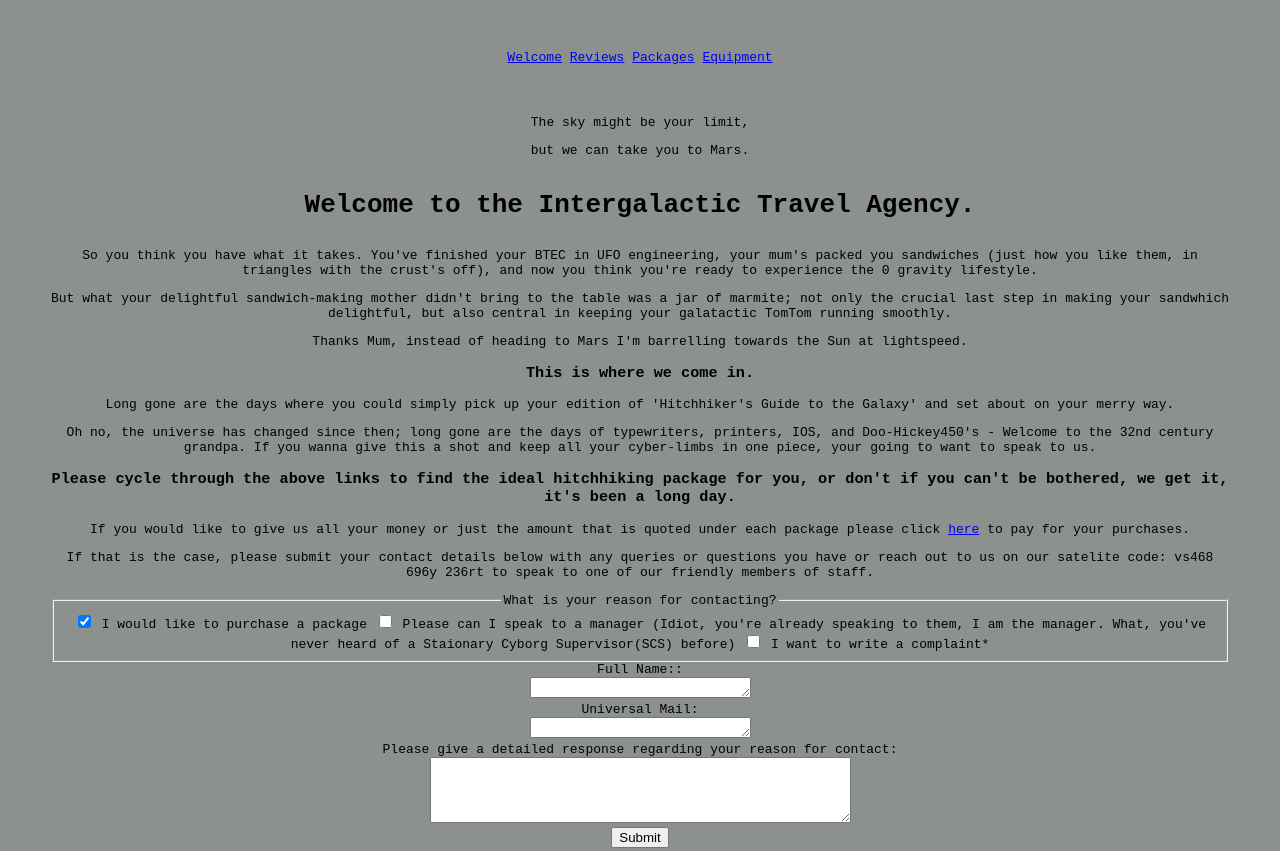
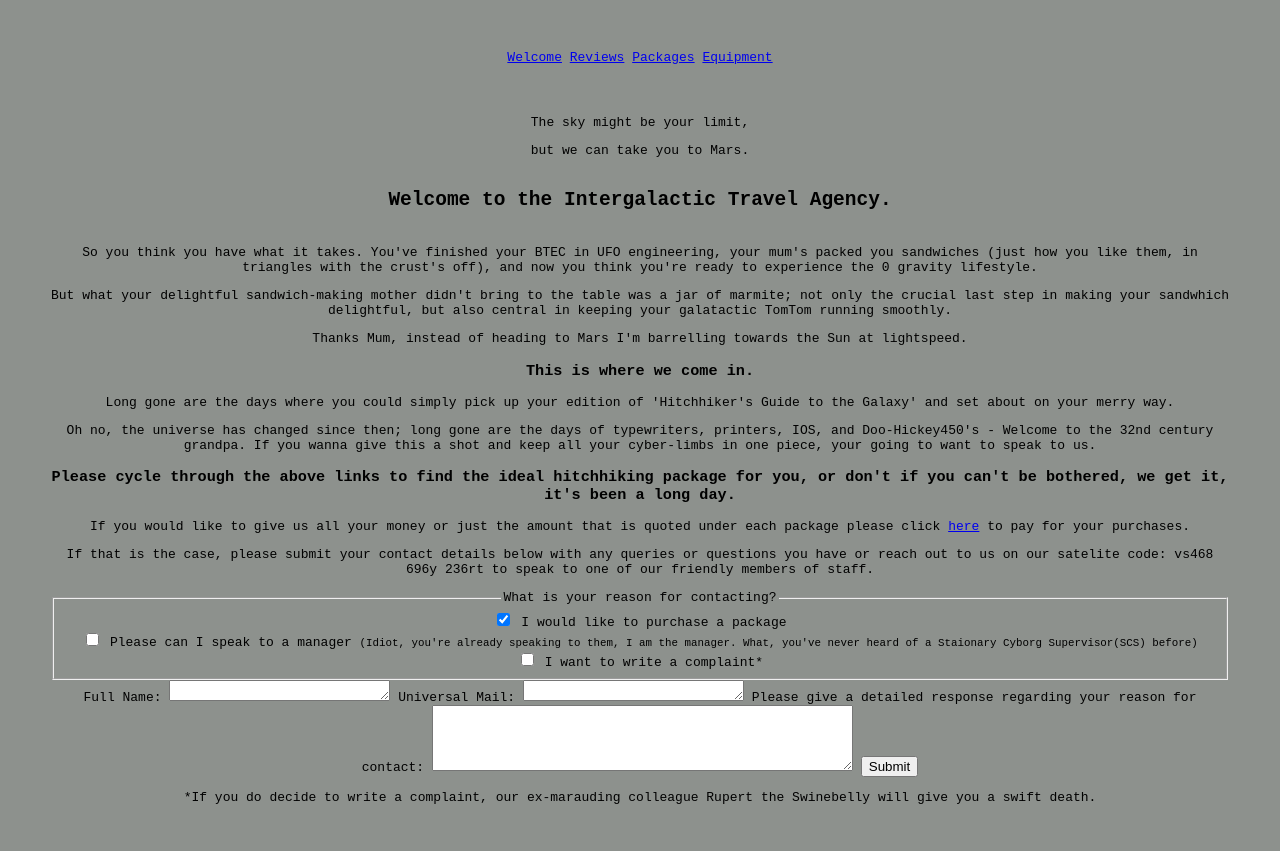
Before and after one commit to fac31/Jana-Todd, a plain HTML site: page index.html in a window 1280 px wide. Shown: the top 851 px of the page. Drawn offline with Linux system fonts and the light colour scheme; a script that the page names is missing.

Commit message:
formatting

```diff
--- a/index.html
+++ b/index.html
@@ -25,7 +25,8 @@
   </section>
 
   <main>
-    <h1>Welcome to the Intergalactic Travel Agency.</h1>
+    <section>
+      <h1 class="accent">Welcome to the Intergalactic Travel Agency.</h1>
       <p>So you think you have what it takes. You've finished your BTEC in UFO engineering, your mum's packed you
         sandwiches (just how you like them, in triangles with the crust's off), and now you think you're ready to
         experience the 0 gravity lifestyle.</p>
@@ -34,9 +35,10 @@
         crucial last step in making your sandwhich delightful, but also central in keeping your galatactic TomTom running
         smoothly.
       </p>
-    <p>
-      Thanks Mum, instead of heading to Mars I'm barrelling towards the Sun at lightspeed.
-    </p>
+      <p>Thanks Mum, instead of heading to Mars I'm barrelling towards the Sun at lightspeed.</p>
+    </section>
+
+    <section>
       <h3>This is where we come in.</h3>
       <p>Long gone are the days where you could simply pick up your edition of 'Hitchhiker's Guide to the Galaxy' and set
         about on your merry way.
@@ -46,6 +48,8 @@
         Doo-Hickey450's - Welcome to the 32nd century grandpa.
         If you wanna give this a shot and keep all your cyber-limbs in one piece, your going to want to speak to us.
       </p>
+    </section>
+
     <section>
       <h3>Please cycle through the above links to find the ideal hitchhiking package for you, or don't if you can't be
         bothered, we get it, it's been a long day.</h3>
@@ -57,30 +61,31 @@
         <fieldset>
           <legend>What is your reason for contacting?</legend>
           <input id="yes" type="checkbox" name="contacting" value="yes" checked>
-          <label for="yes">I would like to purchase a package</label>
+          <label for="yes">I would like to purchase a package</label><br>
           <input id="unsure" type="checkbox" name="contacting" value="unsure">
-          <label for="unsure">Please can I speak to a manager (Idiot, you're already speaking to them, I am the manager.
-            What, you've never heard of a Staionary Cyborg Supervisor(SCS) before)</label>
+          <label for="unsure">Please can I speak to a manager <small>(Idiot, you're already speaking to them, I am the manager.
+            What, you've never heard of a Staionary Cyborg Supervisor(SCS) before)</small></label><br>
           <input id="no" type="checkbox" name="interview?" value="no">
           <label for="no">I want to write a complaint*</label>
         </fieldset>
 
-        <label for="textInput">Full Name::</label><br>
-        <textarea id="textInput" name="text" rows="1" cols="25"></textarea><br>
+        <label for="textInput">Full Name:</label>
+        <textarea id="textInput" name="text" rows="1" cols="25"></textarea>
 
-        <label for="textInput">Universal Mail:</label><br>
-        <textarea id="textInput" name="text" rows="1" cols="25"></textarea><br>
+        <label for="textInput">Universal Mail:</label>
+        <textarea id="textInput" name="text" rows="1" cols="25"></textarea>
 
-        <label for="textInput">Please give a detailed response regarding your reason for contact:</label><br>
-        <textarea id="textInput" name="text" rows="4" cols="50"></textarea><br>
+        <label for="textInput">Please give a detailed response regarding your reason for contact:</label>
+        <textarea id="textInput" name="text" rows="4" cols="50"></textarea>
         <input class="btn" type="submit" value="Submit">
 
-      </form>
         <p>*If you do decide to write a complaint, our ex-marauding colleague Rupert the Swinebelly will give you a swift
           death.</p>
+      </form>
     </section>
 
   </main>
+
   <footer>
     <p>
       Copyright - Please click <a href="https://www.boredpanda.com/angry-kittens/">here</a> to see the detailed and
```
Lines whose indentation alone changed are shown as unchanged.
